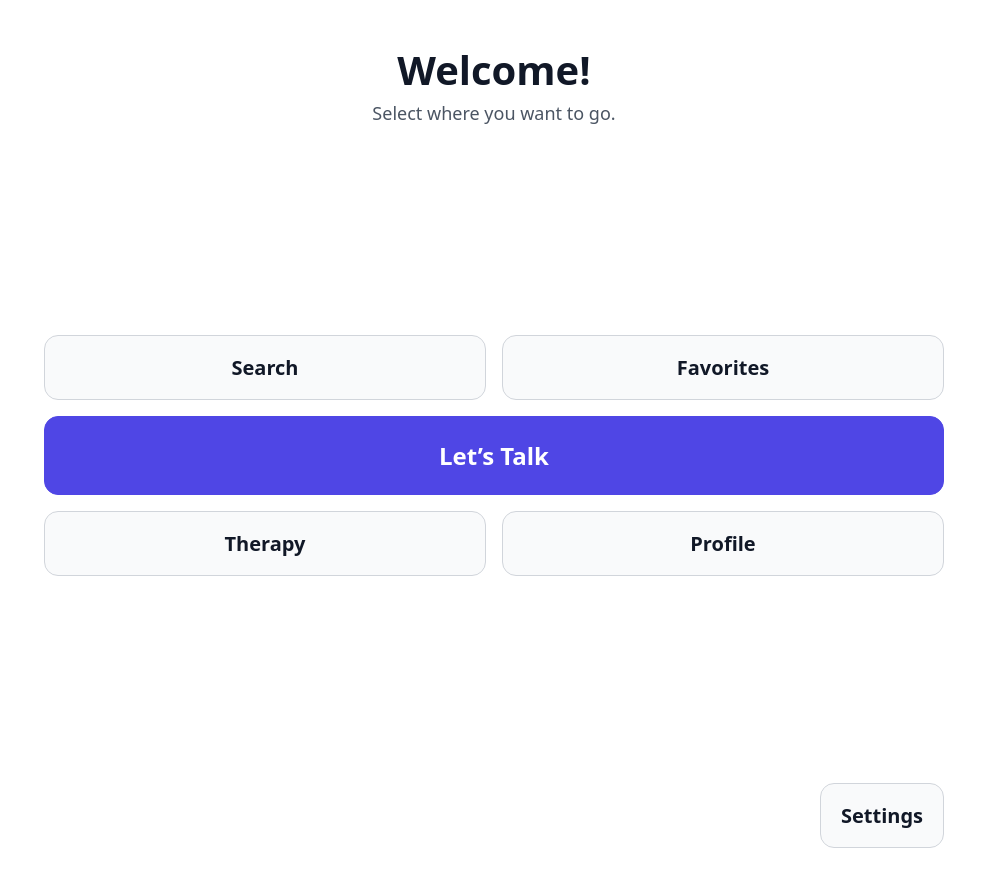
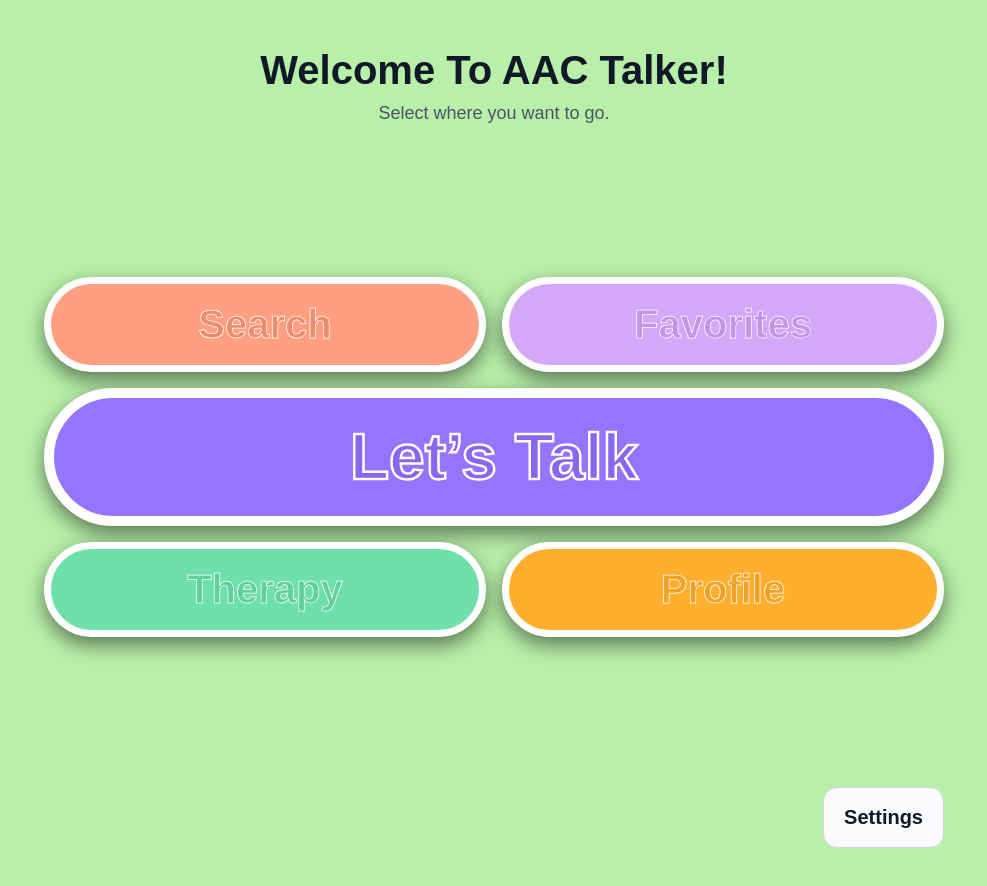
Before and after one commit to jhong02/AAC-App, a React (Vite) app: page / in a window 1280 px wide. Shown: the top 886 px of the page, without its empty margins (194-1181 px from the left). Built offline with nearby package versions, Linux system fonts and the light colour scheme.

Commit message:
Changed Home Page
Changes the home page to fit with the UI design. made buttons round and colored

```diff
--- a/src/pages/Home.tsx
+++ b/src/pages/Home.tsx
@@ -8,16 +8,16 @@ export default function Home() {
     <div className="home">
       <div className="home-card">
         <div className="home-header">
-          <h1>Welcome!</h1>
+          <h1>Welcome To AAC Talker!</h1>
           <p>Select where you want to go.</p>
         </div>
 
         <div className="home-grid">
-          <button className="home-btn" onClick={() => navigate("/search")}>
+          <button className="home-btn search" onClick={() => navigate("/search")}>
             Search
           </button>
 
-          <button className="home-btn" onClick={() => navigate("/favorites")}>
+          <button className="home-btn favorites" onClick={() => navigate("/favorites")}>
             Favorites
           </button>
 
@@ -25,17 +25,17 @@ export default function Home() {
             Let’s Talk
           </button>
 
-          <button className="home-btn" onClick={() => navigate("/therapy")}>
+          <button className="home-btn therapy" onClick={() => navigate("/therapy")}>
             Therapy
           </button>
 
-          <button className="home-btn" onClick={() => navigate("/profile")}>
+          <button className="home-btn profile" onClick={() => navigate("/profile")}>
             Profile
           </button>
         </div>
 
         <div className="home-footer">
-          <button className="home-btn" onClick={() => navigate("/settings")}>
+          <button className="home-btn footer" onClick={() => navigate("/settings")}>
             Settings
           </button>
         </div>
--- a/src/pages/home.css
+++ b/src/pages/home.css
@@ -5,14 +5,15 @@
   place-items: center;
   padding: 0;
   margin: 0;
-  background: #f6f7fb;
-  font-family: system-ui, -apple-system, Segoe UI, Roboto, Arial, sans-serif;
+  background: #b8f0a9;
+  /* font-family: system-ui, -apple-system, Segoe UI, Roboto, Arial, sans-serif; */
+  font-family: "Quicksand", sans-serif;
 }
 
 .home-card {
   width: 100vw;
   height: 100vh;
-  background: #ffffff;
+  background: #b8f0a9;
   border: none;
   border-radius: 0;
   padding: 48px;
@@ -70,18 +71,83 @@
   transform: translateY(1px);
 }
 
+.home-btn.search {
+  background: #ff9f82;
+  border: 7px solid #ffffff;
+  border-radius: 60px;
+  box-shadow: 0px 8px 20px rgba(0,0,0,0.5);
+  color: #ee8c6e;
+  font-size: 40px;
+  padding: 18px 16px;
+  -webkit-text-stroke: 0.75px #ffffff;
+}
+
+.home-btn.search:hover {
+  background: #d3795d;
+}
+
+.home-btn.favorites {
+  background: #d4a8f9;
+  border: 7px solid #ffffff;
+  border-radius: 60px;
+  box-shadow: 0px 8px 20px rgba(0,0,0,0.5);
+  color: #c395e9;
+  font-size: 40px;
+  padding: 18px 16px;
+  -webkit-text-stroke: 0.75px #ffffff;
+}
+
+.home-btn.favorites:hover {
+  background: #a77bcc;
+}
+
 .home-btn.primary {
   grid-column: 1 / -1;
-  background: #4f46e5;
-  border-color: #4f46e5;
-  color: #ffffff;
-  font-size: 24px;
+  background: #9574ff;
+  border: 10px solid #ffffff;
+  border-radius: 90px;
+  box-shadow: 0px 8px 20px rgba(0,0,0,0.5);
+  color: #8667ee;
+  font-size: 64px;
   padding: 22px 20px;
+  -webkit-text-stroke: 2.5px #ffffff;
 }
 
 .home-btn.primary:hover {
   background: #4338ca;
 }
+
+.home-btn.therapy {
+  background: #6ee0ac;
+  border: 7px solid #ffffff;
+  border-radius: 60px;
+  box-shadow: 0px 8px 20px rgba(0,0,0,0.5);
+  color: #62cf9e;
+  font-size: 40px;
+  padding: 18px 16px;
+  -webkit-text-stroke: 0.75px #ffffff;
+}
+
+.home-btn.therapy:hover {
+  background: #4fb185;
+}
+
+.home-btn.profile {
+  background: #ffaf2d;
+  border: 7px solid #ffffff;
+  border-radius: 60px;
+  box-shadow: 0px 8px 20px rgba(0,0,0,0.5);
+  color: #eea32a;
+  font-size: 40px;
+  padding: 18px 16px;
+  -webkit-text-stroke: 0.75px #ffffff;
+}
+
+.home-btn.profile:hover {
+  background: #e79c22;
+}
+
+
 
 .home-footer {
   width: min(900px, 92vw);
@@ -89,3 +155,26 @@
   display: flex;
   justify-content: flex-end;
 }
+
+
+/*
+.home-btn.footer {
+  width: min(900px, 92vw);
+  margin: 0 auto;
+  display: flex;
+  justify-content: flex-end;
+
+  background: #35a3fd;
+  border: 7px solid #ffffff;
+  border-radius: 60px;
+  box-shadow: 0px 8px 20px rgba(0,0,0,0.5);
+  color: #3098ee;
+  font-size: 40px;
+  padding: 18px 16px;
+  -webkit-text-stroke: 0.75px #ffffff;
+}
+
+.home-btn.footer:hover {
+  background: #2a80d0;
+}
+*/
```
